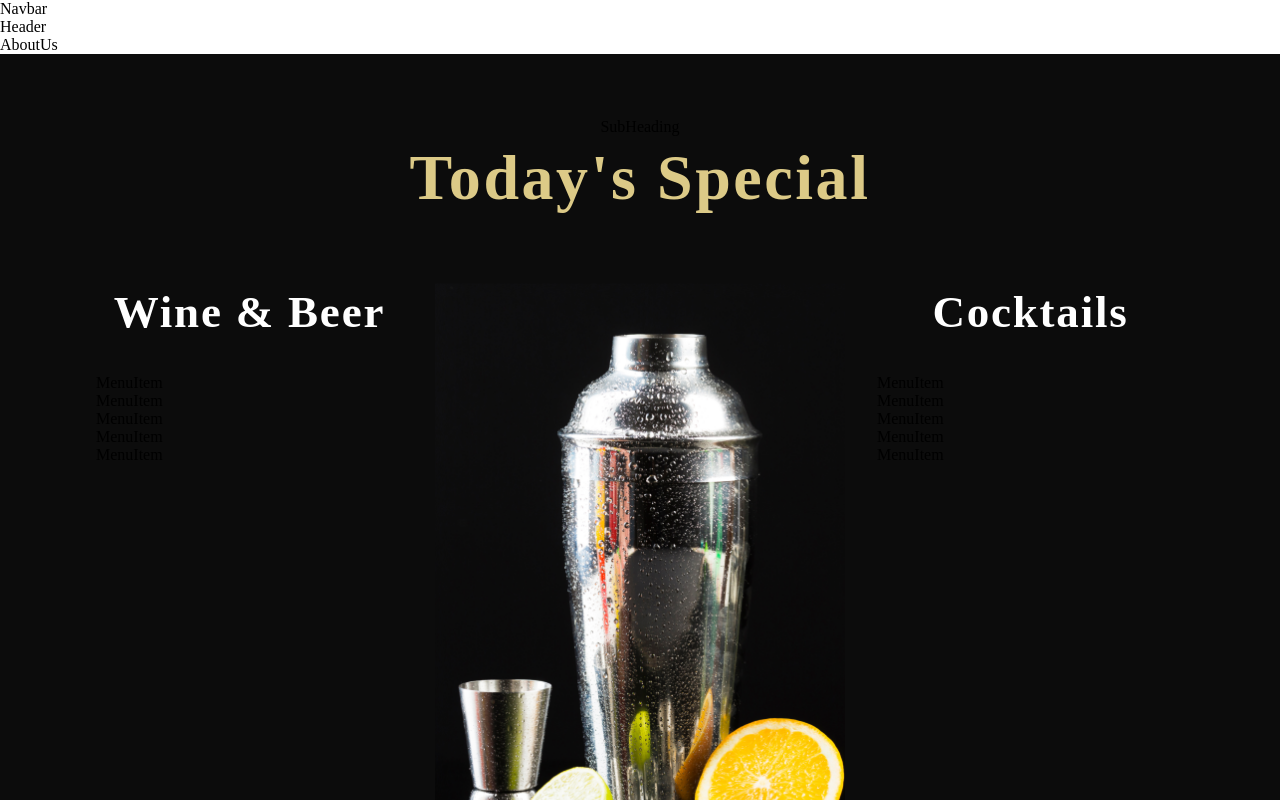
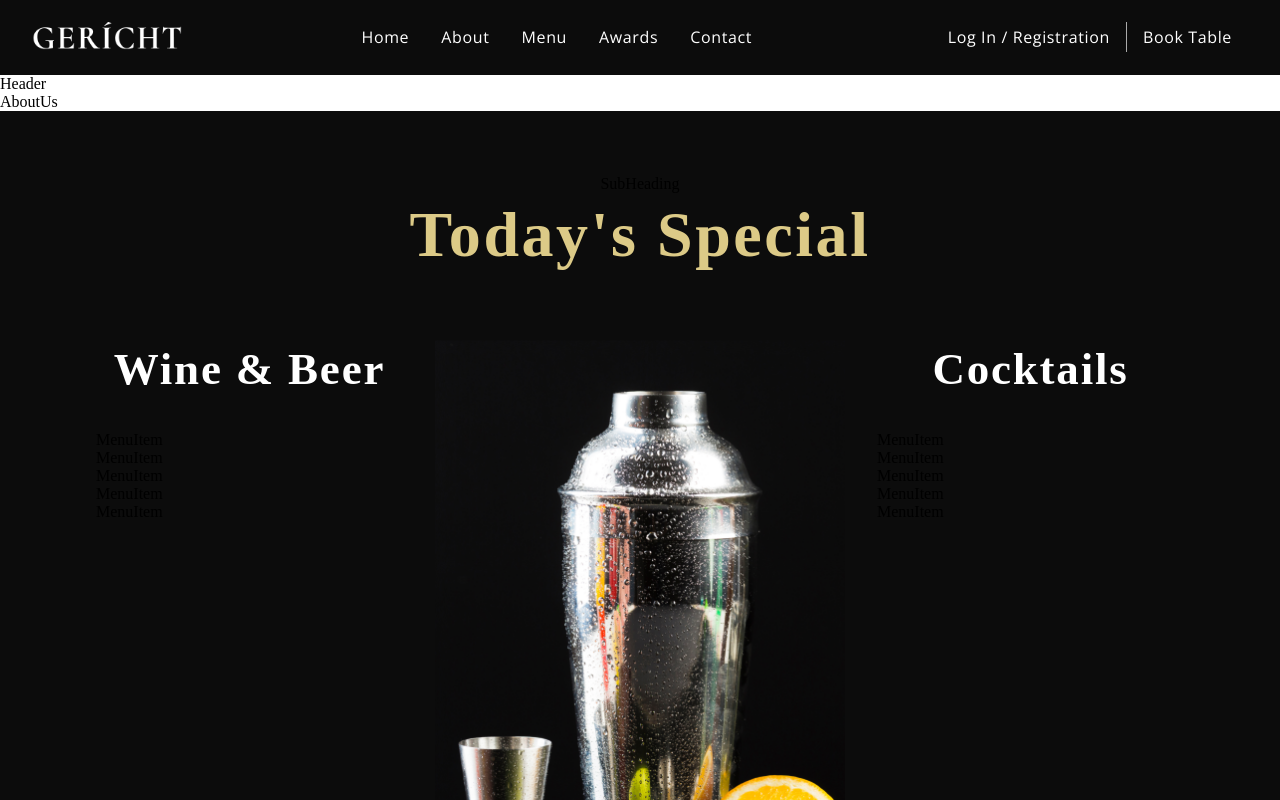
Before and after one commit to OksanaBabychevska/gericht-react-app, a React (Create React App) app: page / in a window 1280 px wide. Shown: the top 800 px of the page. Built offline with nearby package versions, Linux system fonts and the light colour scheme; a web font is replaced by a local one.

Commit message:
Add navbar

```diff
--- a/public/index.html
+++ b/public/index.html
@@ -11,7 +11,7 @@
     />
     <link rel="apple-touch-icon" href="%PUBLIC_URL%/logo192.png" />
     <link rel="manifest" href="%PUBLIC_URL%/manifest.json" />
-    <title>Getricht React App</title>
+    <title>Gericht React App</title>
   </head>
   <body>
     <div id="root"></div>
--- a/src/components/Navbar/Navbar.css
+++ b/src/components/Navbar/Navbar.css
@@ -0,0 +1,133 @@
+.app__navbar {
+    width: 100%;
+    display: flex;
+    justify-content: space-between;
+    align-items: center;
+    background: var(--color-black);
+
+    padding: 1rem 2rem;
+}
+
+.app__navbar-logo {
+    display: flex;
+    justify-content: flex-start;
+    align-items: center;
+}
+
+.app__navbar-logo img {
+    width: 150px;
+}
+
+.app__navbar-links {
+    flex: 1;
+    display: flex;
+    justify-content: center;
+    align-items: center;
+
+    list-style: none;
+}
+
+.app__navbar-links li {
+    margin: 0 1rem;
+    cursor: pointer;
+}
+
+.app__navbar-links li:hover {
+    color: var(--color-grey);
+}
+
+.app__navbar-login {
+    display: flex;
+    justify-content: flex-end;
+    align-items: center;
+}
+
+.app__navbar-login a {
+    margin: 0 1rem;
+    text-decoration: none;
+    transition: .5s ease;
+}
+
+.app__navbar-login a:hover {
+    border-bottom: 1px solid var(--color-golden);
+}
+
+.app__navbar-login div {
+    width: 1px;
+    height: 30px;
+    background: var(--color-grey);
+}
+
+.app__navbar-smallscreen {
+    display: none;
+}
+
+.app__navbar-smallscreen_overlay {
+    position: fixed;
+    top: 0;
+    left: 0;
+    width: 100%;
+    height: 100vh;
+    background: var(--color-black);
+    transition: .5s ease;
+
+    flex-direction: column;
+    z-index: 5;
+}
+
+.app__navbar-smallscreen_overlay .overlay__close {
+    font-size: 27px;
+    color: var(--color-golden);
+    cursor: pointer;
+
+    position: absolute;
+    top: 20px;
+    right: 20px;
+}
+
+.app__navbar-smallscreen_links {
+    list-style: none;
+}
+
+.app__navbar-smallscreen_links li {
+    margin: 2rem;
+    cursor: pointer;
+    color: var(--color-golden);
+    font-size: 2rem;
+    text-align: center;
+    font-family: var(--font-base);
+}
+
+.app__navbar-smallscreen_links li:hover {
+    color: var(--color-white);
+}
+
+@media screen and (min-width: 2000px) {
+    .app__navbar-logo img {
+        width: 210px;
+    }
+}
+
+@media screen and (max-width: 1150px) {
+    .app__navbar-links {
+        display: none;
+    }
+
+    .app__navbar-smallscreen {
+        display: flex;
+    }
+}
+
+@media screen and (max-width: 650px) {
+    .app__navbar {
+        padding: 1rem;
+    }
+
+    .app__navbar-login {
+        display: none;
+    }
+
+    .app__navbar-logo img {
+        width: 110px;
+    }
+}
--- a/src/components/Navbar/Navbar.jsx
+++ b/src/components/Navbar/Navbar.jsx
@@ -1,11 +1,45 @@
 import React from 'react';
-
+import { GiHamburgerMenu } from 'react-icons/gi';
+import { MdOutlineRestaurantMenu } from 'react-icons/md';
+import images from '../../constants/images';
 import './Navbar.css';
 
-const Navbar = () => (
-  <div>
-    Navbar
-  </div>
-);
+const Navbar = () => {
+  const [toggleMenu, setToggleMenu] = React.useState(false);
+  return (
+    <nav className="app__navbar">
+      <div className="app__navbar-logo">
+        <img src={images.gericht} alt="app__logo" />
+      </div>
+      <ul className="app__navbar-links">
+        <li className="p__opensans"><a href="#home">Home</a></li>
+        <li className="p__opensans"><a href="#about">About</a></li>
+        <li className="p__opensans"><a href="#menu">Menu</a></li>
+        <li className="p__opensans"><a href="#awards">Awards</a></li>
+        <li className="p__opensans"><a href="#contact">Contact</a></li>
+      </ul>
+      <div className="app__navbar-login">
+        <a href="#login" className="p__opensans">Log In / Registration</a>
+        <div />
+        <a href="/" className="p__opensans">Book Table</a>
+      </div>
+      <div className="app__navbar-smallscreen">
+        <GiHamburgerMenu color="#fff" fontSize={27} onClick={() => setToggleMenu(true)} />
+        {toggleMenu && (
+          <div className="app__navbar-smallscreen_overlay flex__center slide-bottom">
+            <MdOutlineRestaurantMenu fontSize={27} className="overlay__close" onClick={() => setToggleMenu(false)} />
+            <ul className="app__navbar-smallscreen_links">
+              <li><a href="#home" onClick={() => setToggleMenu(false)}>Home</a></li>
+              <li><a href="#about" onClick={() => setToggleMenu(false)}>About</a></li>
+              <li><a href="#menu" onClick={() => setToggleMenu(false)}>Menu</a></li>
+              <li><a href="#awards" onClick={() => setToggleMenu(false)}>Awards</a></li>
+              <li><a href="#contact" onClick={() => setToggleMenu(false)}>Contact</a></li>
+            </ul>
+          </div>
+        )}
+      </div>
+    </nav>
+  );
+};
 
 export default Navbar;
```
